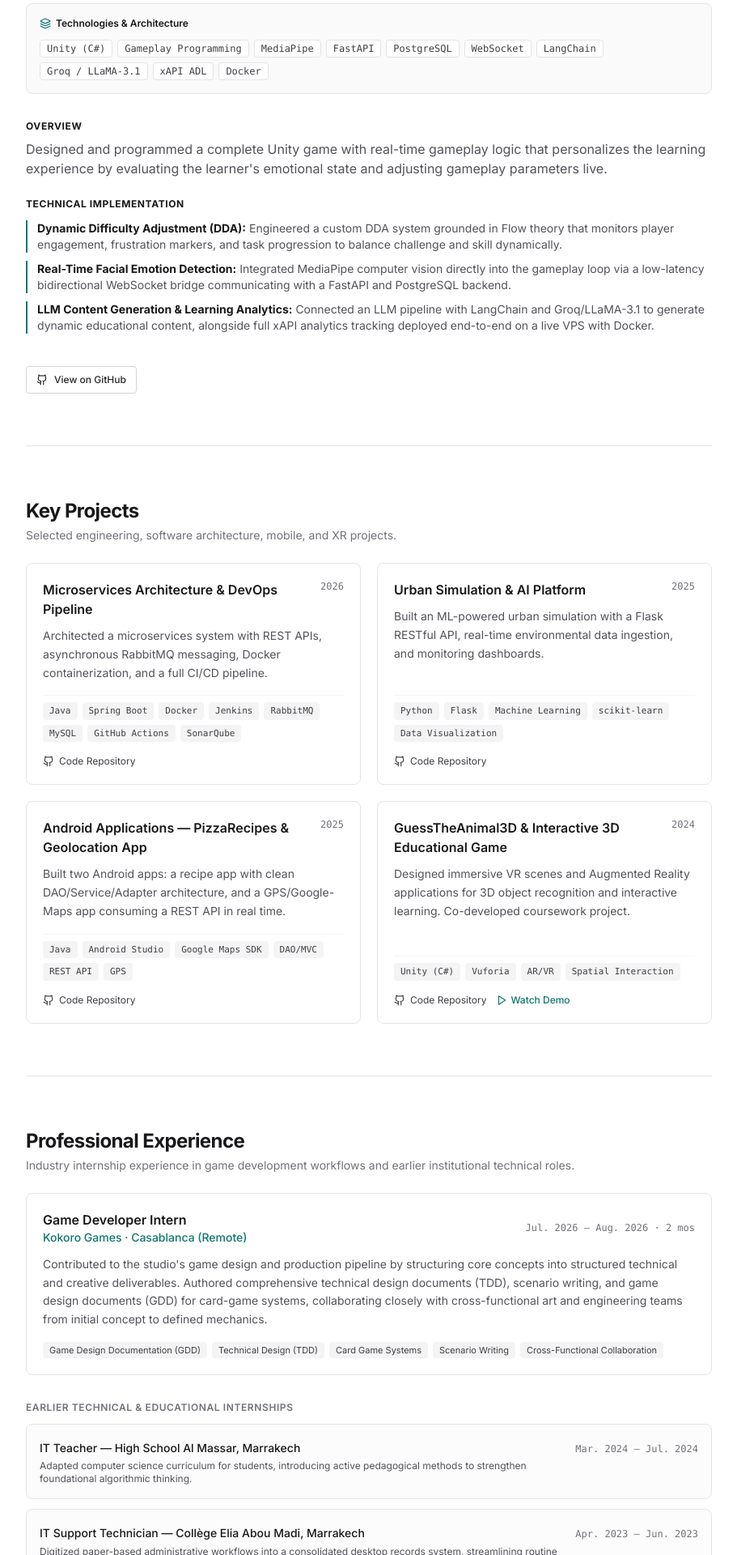
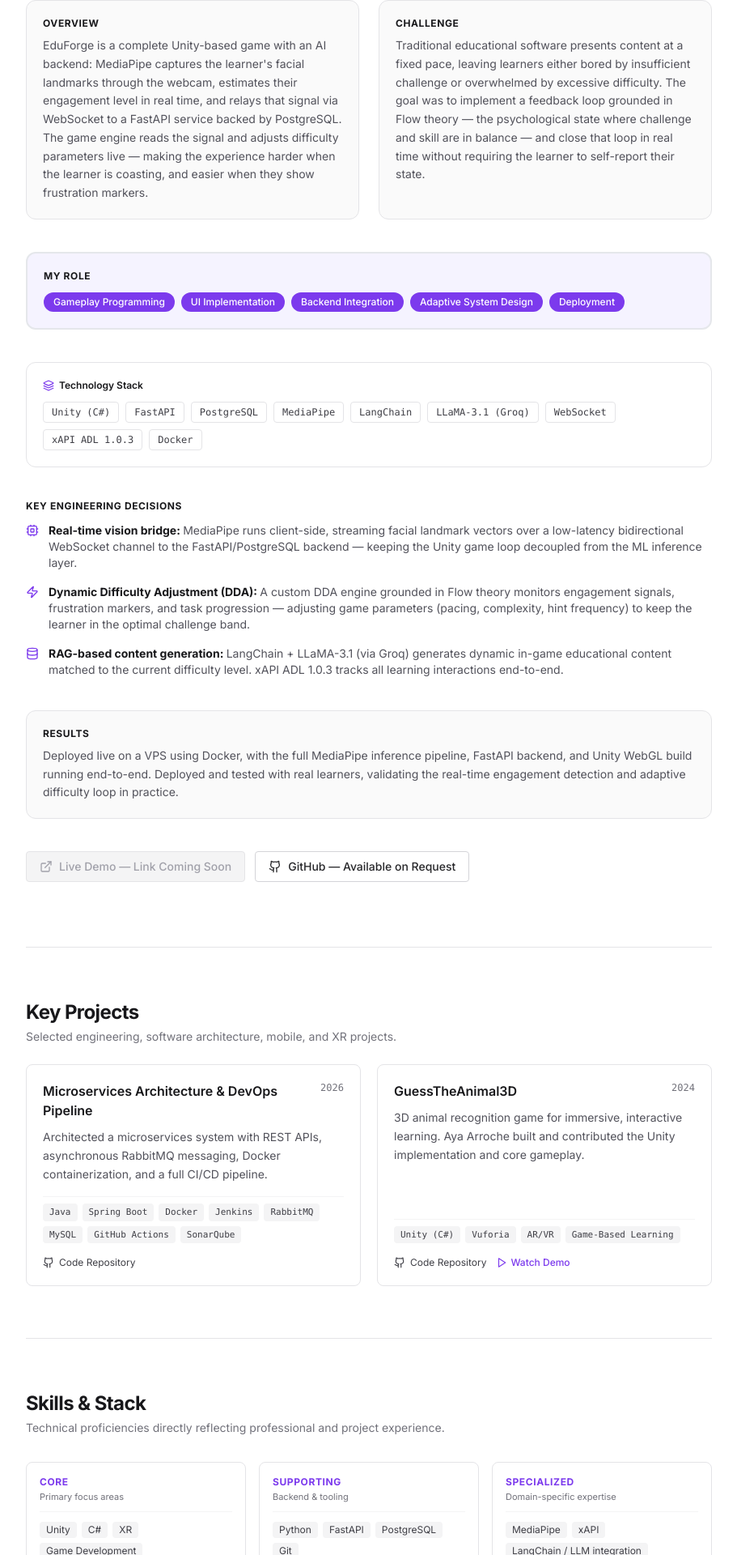
Before and after one commit to Purple003/Portfolio, a React (Vite) app: page / in a window 1280 px wide. Shown: the part 724-2644 px from the top of the page at 81% size, without its empty margins (184-1095 px from the left). Built offline with nearby package versions, Linux system fonts and the light colour scheme.

Commit message:
Fix GuessTheAnimal3D description, simplify footer, enlarge hero photo with accent border

```diff
--- a/src/App.tsx
+++ b/src/App.tsx
@@ -19,8 +19,8 @@ export const App: React.FC = () => {
           <Hero />
           <EduForge />
           <SecondaryProjects />
+          <Skills />
           <Experience />
-          <Skills />
           <About />
           <Contact />
           <Footer />
--- a/src/components/EduForge.tsx
+++ b/src/components/EduForge.tsx
@@ -1,48 +1,85 @@
 import React from 'react';
-import { Layers, Github } from 'lucide-react';
+import { Layers, Github, ExternalLink, Cpu, Zap, Database } from 'lucide-react';
 
 export const EduForge: React.FC = () => {
   return (
-    <section id="eduforge" className="py-12 sm:py-16 border-b border-zinc-200 dark:border-zinc-800 scroll-mt-16">
-      <div className="space-y-8">
+    <section id="eduforge" className="py-14 sm:py-20 border-b border-zinc-200 dark:border-zinc-800 scroll-mt-16">
+      <div className="space-y-10">
         {/* Section Header */}
-        <div className="space-y-2">
+        <div className="space-y-3">
           <div className="flex items-center space-x-2">
             <span className="text-xs uppercase tracking-wider font-semibold text-[var(--color-accent)] bg-[var(--color-accent-subtle)] px-2.5 py-0.5 rounded border border-[var(--color-accent)]/20">
-              Featured Flagship Project
+              Featured Project
             </span>
-            <span className="text-xs text-zinc-500 dark:text-zinc-400">Master&apos;s Thesis (PFE) · 2025 – 2026</span>
+            <span className="text-xs text-zinc-500 dark:text-zinc-400">2025 – 2026</span>
           </div>
-          <h2 className="text-2xl sm:text-3xl font-bold tracking-tight text-zinc-900 dark:text-zinc-50">
-            [PFE] EduForge — Adaptive Serious Game
+          <h2 className="text-3xl sm:text-4xl font-bold tracking-tight text-zinc-900 dark:text-zinc-50">
+            EduForge — Adaptive Serious Game
           </h2>
-          <p className="text-sm sm:text-base text-zinc-600 dark:text-zinc-300">
-            An adaptive serious game platform that dynamically adjusts gameplay difficulty live based on real-time emotion detection and generates contextual in-game content via LLMs.
+          <p className="text-base sm:text-lg text-zinc-600 dark:text-zinc-300 max-w-2xl leading-relaxed">
+            An adaptive serious game platform that uses real-time facial landmark tracking to estimate learner engagement and dynamically adjusts gameplay difficulty — keeping learners in a state of cognitive flow.
           </p>
         </div>
 
-        {/* Stack & Architecture Meta */}
-        <div className="p-4 rounded-lg bg-zinc-50 dark:bg-zinc-900/60 border border-zinc-200 dark:border-zinc-800 space-y-2">
+        {/* Overview + Challenge */}
+        <div className="grid grid-cols-1 md:grid-cols-2 gap-6">
+          <div className="p-5 rounded-xl border border-zinc-200 dark:border-zinc-800 bg-zinc-50 dark:bg-zinc-900/60 space-y-2">
+            <h3 className="text-xs uppercase tracking-wider font-bold text-zinc-900 dark:text-zinc-100">Overview</h3>
+            <p className="text-sm text-zinc-600 dark:text-zinc-400 leading-relaxed">
+              EduForge is a complete Unity-based game with an AI backend: MediaPipe captures the learner&apos;s facial landmarks through the webcam, estimates their engagement level in real time, and relays that signal via WebSocket to a FastAPI service backed by PostgreSQL. The game engine reads the signal and adjusts difficulty parameters live — making the experience harder when the learner is coasting, and easier when they show frustration markers.
+            </p>
+          </div>
+
+          <div className="p-5 rounded-xl border border-zinc-200 dark:border-zinc-800 bg-zinc-50 dark:bg-zinc-900/60 space-y-2">
+            <h3 className="text-xs uppercase tracking-wider font-bold text-zinc-900 dark:text-zinc-100">Challenge</h3>
+            <p className="text-sm text-zinc-600 dark:text-zinc-400 leading-relaxed">
+              Traditional educational software presents content at a fixed pace, leaving learners either bored by insufficient challenge or overwhelmed by excessive difficulty. The goal was to implement a feedback loop grounded in Flow theory — the psychological state where challenge and skill are in balance — and close that loop in real time without requiring the learner to self-report their state.
+            </p>
+          </div>
+        </div>
+
+        {/* My Role Callout */}
+        <div className="p-5 rounded-xl border-2 border-[var(--color-accent)]/30 bg-[var(--color-accent-subtle)] space-y-3">
+          <h3 className="text-xs uppercase tracking-wider font-bold text-zinc-900 dark:text-zinc-100">My Role</h3>
+          <div className="flex flex-wrap gap-2">
+            {[
+              'Gameplay Programming',
+              'UI Implementation',
+              'Backend Integration',
+              'Adaptive System Design',
+              'Deployment',
+            ].map((role) => (
+              <span
+                key={role}
+                className="px-3 py-1 rounded-full bg-[var(--color-accent)] text-white text-xs font-medium"
+              >
+                {role}
+              </span>
+            ))}
+          </div>
+        </div>
+
+        {/* Technology */}
+        <div className="p-5 rounded-xl border border-zinc-200 dark:border-zinc-800 bg-white dark:bg-zinc-900/40 space-y-3">
           <span className="font-semibold text-xs text-zinc-900 dark:text-zinc-100 flex items-center space-x-1.5">
             <Layers className="w-3.5 h-3.5 text-[var(--color-accent)]" />
-            <span>Technologies &amp; Architecture</span>
+            <span>Technology Stack</span>
           </span>
-          <div className="flex flex-wrap gap-1.5 pt-1">
+          <div className="flex flex-wrap gap-2">
             {[
               'Unity (C#)',
-              'Gameplay Programming',
-              'MediaPipe',
               'FastAPI',
               'PostgreSQL',
+              'MediaPipe',
+              'LangChain',
+              'LLaMA-3.1 (Groq)',
               'WebSocket',
-              'LangChain',
-              'Groq / LLaMA-3.1',
-              'xAPI ADL',
+              'xAPI ADL 1.0.3',
               'Docker',
             ].map((tech) => (
               <span
                 key={tech}
-                className="px-2 py-0.5 rounded bg-white dark:bg-zinc-800 border border-zinc-200 dark:border-zinc-700 text-zinc-700 dark:text-zinc-300 font-mono text-xs"
+                className="px-2.5 py-1 rounded bg-white dark:bg-zinc-800 border border-zinc-200 dark:border-zinc-700 text-zinc-700 dark:text-zinc-300 font-mono text-xs"
               >
                 {tech}
               </span>
@@ -50,45 +87,59 @@ export const EduForge: React.FC = () => {
           </div>
         </div>
 
-        {/* Narrative & Key Features */}
-        <div className="space-y-6 text-sm sm:text-base leading-relaxed text-zinc-700 dark:text-zinc-300">
-          <div className="space-y-2">
-            <h3 className="text-xs uppercase tracking-wider font-bold text-zinc-900 dark:text-zinc-100">
-              Overview
-            </h3>
-            <p className="text-zinc-600 dark:text-zinc-400">
-              Designed and programmed a complete Unity game with real-time gameplay logic that personalizes the learning experience by evaluating the learner&apos;s emotional state and adjusting gameplay parameters live.
-            </p>
-          </div>
+        {/* Key Decisions */}
+        <div className="space-y-3">
+          <h3 className="text-xs uppercase tracking-wider font-bold text-zinc-900 dark:text-zinc-100">Key Engineering Decisions</h3>
+          <ul className="space-y-4 text-sm text-zinc-600 dark:text-zinc-400">
+            <li className="flex gap-3">
+              <Cpu className="w-4 h-4 text-[var(--color-accent)] flex-shrink-0 mt-0.5" />
+              <span>
+                <strong className="text-zinc-900 dark:text-zinc-200">Real-time vision bridge: </strong>
+                MediaPipe runs client-side, streaming facial landmark vectors over a low-latency bidirectional WebSocket channel to the FastAPI/PostgreSQL backend — keeping the Unity game loop decoupled from the ML inference layer.
+              </span>
+            </li>
+            <li className="flex gap-3">
+              <Zap className="w-4 h-4 text-[var(--color-accent)] flex-shrink-0 mt-0.5" />
+              <span>
+                <strong className="text-zinc-900 dark:text-zinc-200">Dynamic Difficulty Adjustment (DDA): </strong>
+                A custom DDA engine grounded in Flow theory monitors engagement signals, frustration markers, and task progression — adjusting game parameters (pacing, complexity, hint frequency) to keep the learner in the optimal challenge band.
+              </span>
+            </li>
+            <li className="flex gap-3">
+              <Database className="w-4 h-4 text-[var(--color-accent)] flex-shrink-0 mt-0.5" />
+              <span>
+                <strong className="text-zinc-900 dark:text-zinc-200">RAG-based content generation: </strong>
+                LangChain + LLaMA-3.1 (via Groq) generates dynamic in-game educational content matched to the current difficulty level. xAPI ADL 1.0.3 tracks all learning interactions end-to-end.
+              </span>
+            </li>
+          </ul>
+        </div>
 
-          <div className="space-y-3">
-            <h3 className="text-xs uppercase tracking-wider font-bold text-zinc-900 dark:text-zinc-100">
-              Technical Implementation
-            </h3>
-            <ul className="space-y-2.5 pl-0 text-sm text-zinc-600 dark:text-zinc-400">
-              <li className="border-l-2 border-[var(--color-accent)] pl-3">
-                <strong className="text-zinc-900 dark:text-zinc-200">Dynamic Difficulty Adjustment (DDA):</strong> Engineered a custom DDA system grounded in Flow theory that monitors player engagement, frustration markers, and task progression to balance challenge and skill dynamically.
-              </li>
-              <li className="border-l-2 border-[var(--color-accent)] pl-3">
-                <strong className="text-zinc-900 dark:text-zinc-200">Real-Time Facial Emotion Detection:</strong> Integrated MediaPipe computer vision directly into the gameplay loop via a low-latency bidirectional WebSocket bridge communicating with a FastAPI and PostgreSQL backend.
-              </li>
-              <li className="border-l-2 border-[var(--color-accent)] pl-3">
-                <strong className="text-zinc-900 dark:text-zinc-200">LLM Content Generation &amp; Learning Analytics:</strong> Connected an LLM pipeline with LangChain and Groq/LLaMA-3.1 to generate dynamic educational content, alongside full xAPI analytics tracking deployed end-to-end on a live VPS with Docker.
-              </li>
-            </ul>
-          </div>
+        {/* Results */}
+        <div className="p-5 rounded-xl border border-zinc-200 dark:border-zinc-800 bg-zinc-50 dark:bg-zinc-900/60 space-y-2">
+          <h3 className="text-xs uppercase tracking-wider font-bold text-zinc-900 dark:text-zinc-100">Results</h3>
+          <p className="text-sm text-zinc-600 dark:text-zinc-400 leading-relaxed">
+            Deployed live on a VPS using Docker, with the full MediaPipe inference pipeline, FastAPI backend, and Unity WebGL build running end-to-end. Deployed and tested with real learners, validating the real-time engagement detection and adaptive difficulty loop in practice.
+          </p>
         </div>
 
         {/* Links */}
-        <div className="pt-2 flex flex-wrap items-center gap-3">
+        <div className="flex flex-wrap items-center gap-3">
+          <span
+            className="inline-flex items-center space-x-2 text-sm font-medium px-4 py-2 rounded bg-zinc-100 dark:bg-zinc-800 border border-zinc-200 dark:border-zinc-700 text-zinc-400 dark:text-zinc-500 cursor-default"
+            title="Demo link coming soon"
+          >
+            <ExternalLink className="w-4 h-4" />
+            <span>Live Demo — Link Coming Soon</span>
+          </span>
           <a
             href="https://github.com/Purple003"
             target="_blank"
             rel="noopener noreferrer"
-            className="inline-flex items-center space-x-2 text-xs font-medium px-3 py-2 rounded border border-zinc-300 dark:border-zinc-700 hover:border-zinc-400 dark:hover:border-zinc-600 text-zinc-800 dark:text-zinc-200 bg-white dark:bg-zinc-900 transition-colors"
+            className="inline-flex items-center space-x-2 text-sm font-medium px-4 py-2 rounded border border-zinc-300 dark:border-zinc-700 hover:border-[var(--color-accent)] hover:text-[var(--color-accent)] text-zinc-800 dark:text-zinc-200 bg-white dark:bg-zinc-900 transition-colors"
           >
-            <Github className="w-3.5 h-3.5" />
-            <span>View on GitHub</span>
+            <Github className="w-4 h-4" />
+            <span>GitHub — Available on Request</span>
           </a>
         </div>
       </div>
--- a/src/components/Header.tsx
+++ b/src/components/Header.tsx
@@ -9,8 +9,8 @@ export const Header: React.FC = () => {
   const navLinks = [
     { name: 'EduForge', href: '#eduforge' },
     { name: 'Projects', href: '#projects' },
+    { name: 'Skills', href: '#skills' },
     { name: 'Experience', href: '#experience' },
-    { name: 'Skills', href: '#skills' },
     { name: 'About', href: '#about' },
     { name: 'Contact', href: '#contact' },
   ];
--- a/src/components/Hero.tsx
+++ b/src/components/Hero.tsx
@@ -19,12 +19,12 @@ export const Hero: React.FC = () => {
               Aya Arroche
             </h1>
             <p className="text-base sm:text-lg font-medium text-[var(--color-accent)]">
-              Emerging Technologies Engineer · XR Developer · AI-Driven Interactive Systems
+              Game Developer · XR &amp; AI-Driven Education
             </p>
           </div>
 
           <p className="text-sm sm:text-base text-zinc-600 dark:text-zinc-300 leading-relaxed max-w-xl">
-            Specialized in XR and AI-driven interactive systems with a solid software engineering foundation across backend architectures, REST/microservices, and DevOps pipelines. Experienced in building immersive, adaptive experiences — from real-time Unity/XR gameplay systems to AI pipelines and Dockerized deployments.
+            Working at the intersection of game development, XR/immersive technology, and AI-driven education — building adaptive systems that put learners in flow.
           </p>
 
           <div className="flex flex-wrap items-center gap-3 pt-2">
@@ -78,7 +78,7 @@ export const Hero: React.FC = () => {
         </div>
 
         <div className="flex-shrink-0">
-          <div className="relative w-28 h-28 sm:w-32 sm:h-32 rounded-xl overflow-hidden border border-zinc-200 dark:border-zinc-800 shadow-sm bg-zinc-100 dark:bg-zinc-800">
+          <div className="relative w-48 h-48 sm:w-56 sm:h-56 rounded-2xl overflow-hidden border-2 border-[var(--color-accent)] shadow-md bg-zinc-100 dark:bg-zinc-800">
             <img
               src="/photo.jpg"
               alt="Aya Arroche"
--- a/src/components/SecondaryProjects.tsx
+++ b/src/components/SecondaryProjects.tsx
@@ -15,29 +15,11 @@ export const SecondaryProjects: React.FC = () => {
       demoUrl: null,
     },
     {
-      title: 'Urban Simulation & AI Platform',
-      period: '2025',
-      tags: ['Python', 'Flask', 'Machine Learning', 'scikit-learn', 'Data Visualization'],
+      title: 'GuessTheAnimal3D',
+      period: '2024',
+      tags: ['Unity (C#)', 'Vuforia', 'AR/VR', 'Game-Based Learning'],
       description:
-        'Built an ML-powered urban simulation with a Flask RESTful API, real-time environmental data ingestion, and monitoring dashboards.',
-      githubUrl: 'https://github.com/Purple003',
-      demoUrl: null,
-    },
-    {
-      title: 'Android Applications — PizzaRecipes & Geolocation App',
-      period: '2025',
-      tags: ['Java', 'Android Studio', 'Google Maps SDK', 'DAO/MVC', 'REST API', 'GPS'],
-      description:
-        'Built two Android apps: a recipe app with clean DAO/Service/Adapter architecture, and a GPS/Google-Maps app consuming a REST API in real time.',
-      githubUrl: 'https://github.com/Purple003/PizzaRecipes',
-      demoUrl: null,
-    },
-    {
-      title: 'GuessTheAnimal3D & Interactive 3D Educational Game',
-      period: '2024',
-      tags: ['Unity (C#)', 'Vuforia', 'AR/VR', 'Spatial Interaction'],
-      description:
-        'Designed immersive VR scenes and Augmented Reality applications for 3D object recognition and interactive learning. Co-developed coursework project.',
+        '3D animal recognition game for immersive, interactive learning. Aya Arroche built and contributed the Unity implementation and core gameplay.',
       githubUrl: 'https://github.com/Purple003/3D-Educational-Game-Interactive-Geometry-with-Unity',
       demoUrl: 'https://youtu.be/2HNeW8yBdEg',
     },
--- a/src/components/Skills.tsx
+++ b/src/components/Skills.tsx
@@ -2,61 +2,21 @@ import React from 'react';
 import { Award, Globe } from 'lucide-react';
 
 export const Skills: React.FC = () => {
-  const technicalSkills = [
+  const skillTiers = [
     {
-      category: 'XR & Emerging Tech',
-      items: [
-        'Unity XR/VR Development',
-        'MediaPipe (Computer Vision)',
-        'Real-time Sensor Interaction',
-        'Immersive Simulation Design',
-      ],
+      tier: 'Core',
+      description: 'Primary focus areas',
+      items: ['Unity', 'C#', 'XR', 'Game Development'],
     },
     {
-      category: 'Game Dev & AI',
-      items: [
-        'Unity (C#)',
-        'Gameplay Programming',
-        'WebGL',
-        'Android (Java)',
-        'LangChain',
-        'LLM Integration',
-        'Machine Learning',
-      ],
+      tier: 'Supporting',
+      description: 'Backend & tooling',
+      items: ['Python', 'FastAPI', 'PostgreSQL', 'Git'],
     },
     {
-      category: 'Backend & APIs',
-      items: [
-        'FastAPI',
-        'Flask',
-        'Spring Boot',
-        'REST APIs',
-        'WebSocket',
-        'Microservices',
-        'RabbitMQ',
-      ],
-    },
-    {
-      category: 'DevOps & Cloud',
-      items: [
-        'Docker',
-        'Docker Compose',
-        'Jenkins',
-        'GitHub Actions',
-        'SonarQube',
-        'CI/CD Pipelines',
-      ],
-    },
-    {
-      category: 'Databases & Tools',
-      items: [
-        'PostgreSQL',
-        'MySQL',
-        'Git',
-        'GitHub',
-        'VS Code',
-        'Android Studio',
-      ],
+      tier: 'Specialized',
+      description: 'Domain-specific expertise',
+      items: ['MediaPipe', 'xAPI', 'LangChain / LLM integration', 'Adaptive systems'],
     },
   ];
 
@@ -79,23 +39,26 @@ export const Skills: React.FC = () => {
       <div className="space-y-8">
         <div className="space-y-1">
           <h2 className="text-xl sm:text-2xl font-bold tracking-tight text-zinc-900 dark:text-zinc-50">
-            Technical Skills
+            Skills &amp; Stack
           </h2>
           <p className="text-xs sm:text-sm text-zinc-500 dark:text-zinc-400">
-            Technical proficiencies directly reflecting professional and academic experience.
+            Technical proficiencies directly reflecting professional and project experience.
           </p>
         </div>
 
-        {/* Skills Grid */}
-        <div className="grid grid-cols-1 sm:grid-cols-2 md:grid-cols-3 gap-4">
-          {technicalSkills.map((group) => (
+        {/* 3-Tier Skills */}
+        <div className="grid grid-cols-1 sm:grid-cols-3 gap-4">
+          {skillTiers.map((group) => (
             <div
-              key={group.category}
-              className="p-4 rounded-lg border border-zinc-200 dark:border-zinc-800 bg-white dark:bg-zinc-900/40 space-y-2.5"
+              key={group.tier}
+              className="p-4 rounded-lg border border-zinc-200 dark:border-zinc-800 bg-white dark:bg-zinc-900/40 space-y-3"
             >
-              <h3 className="text-xs uppercase tracking-wider font-semibold text-zinc-900 dark:text-zinc-200 border-b border-zinc-100 dark:border-zinc-800/80 pb-1.5">
-                {group.category}
-              </h3>
+              <div className="border-b border-zinc-100 dark:border-zinc-800/80 pb-2 space-y-0.5">
+                <h3 className="text-xs uppercase tracking-wider font-bold text-[var(--color-accent)]">
+                  {group.tier}
+                </h3>
+                <p className="text-[11px] text-zinc-500 dark:text-zinc-500">{group.description}</p>
+              </div>
               <div className="flex flex-wrap gap-1.5">
                 {group.items.map((skill) => (
                   <span
--- a/src/index.css
+++ b/src/index.css
@@ -11,9 +11,9 @@
   --color-text-main: #111827;
   --color-text-muted: #4b5563;
   --color-border: #e5e7eb;
-  --color-accent: #0f766e;
-  --color-accent-hover: #0d655e;
-  --color-accent-subtle: #f0fdfa;
+  --color-accent: #7C3AED;
+  --color-accent-hover: #6D28D9;
+  --color-accent-subtle: #f5f3ff;
 }
 
 .dark {
@@ -22,9 +22,9 @@
   --color-text-main: #f4f4f5;
   --color-text-muted: #9ca3af;
   --color-border: #27272a;
-  --color-accent: #14b8a6;
-  --color-accent-hover: #2dd4bf;
-  --color-accent-subtle: #112826;
+  --color-accent: #8B5CF6;
+  --color-accent-hover: #A78BFA;
+  --color-accent-subtle: #1e1333;
 }
 
 @layer base {
```
Also changed, not shown: src/components/About.tsx (+9 -12 lines), src/components/Contact.tsx (+3 -9 lines), src/components/Footer.tsx (+2 -25 lines), 1 other file (tests, documents, lock files or other folders).
